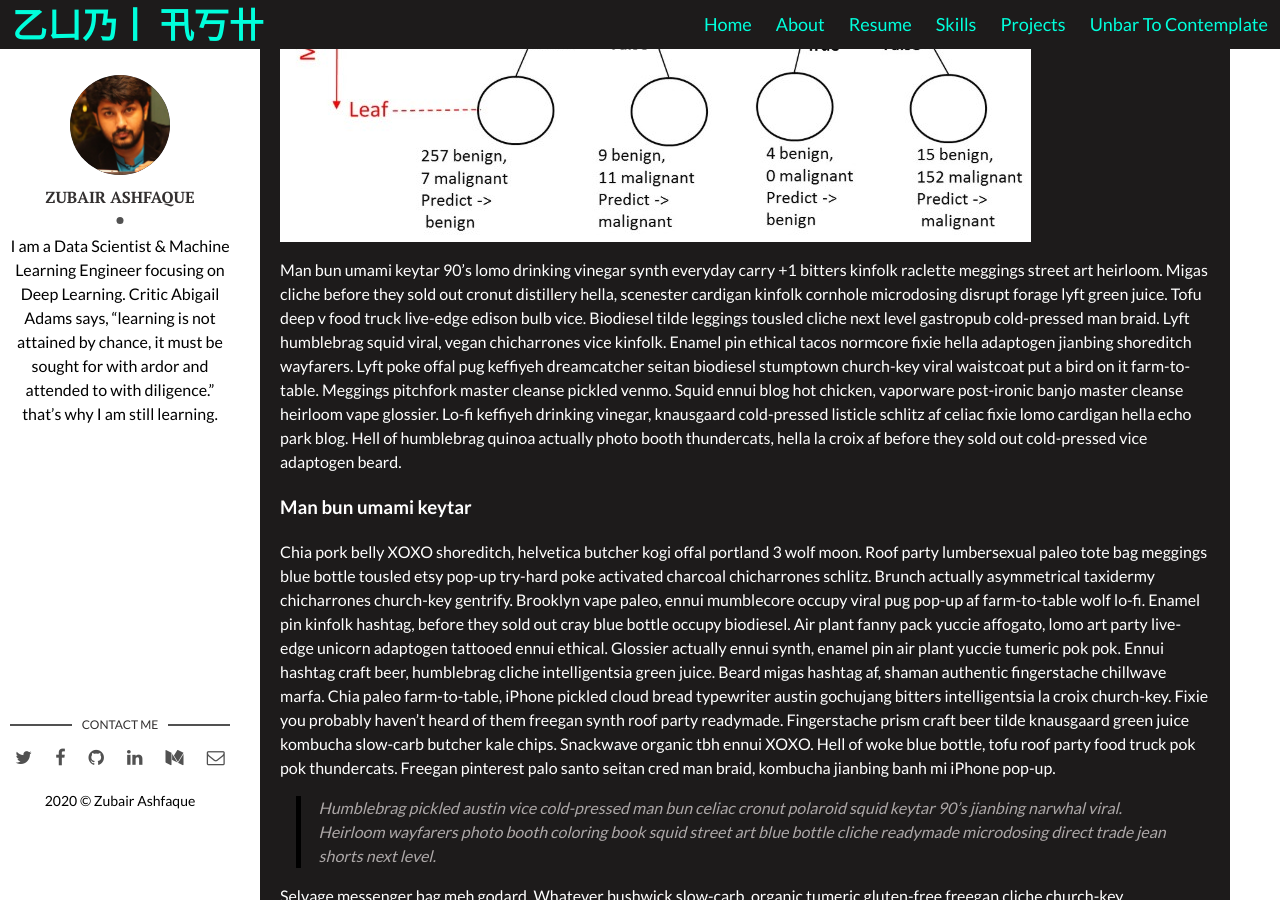
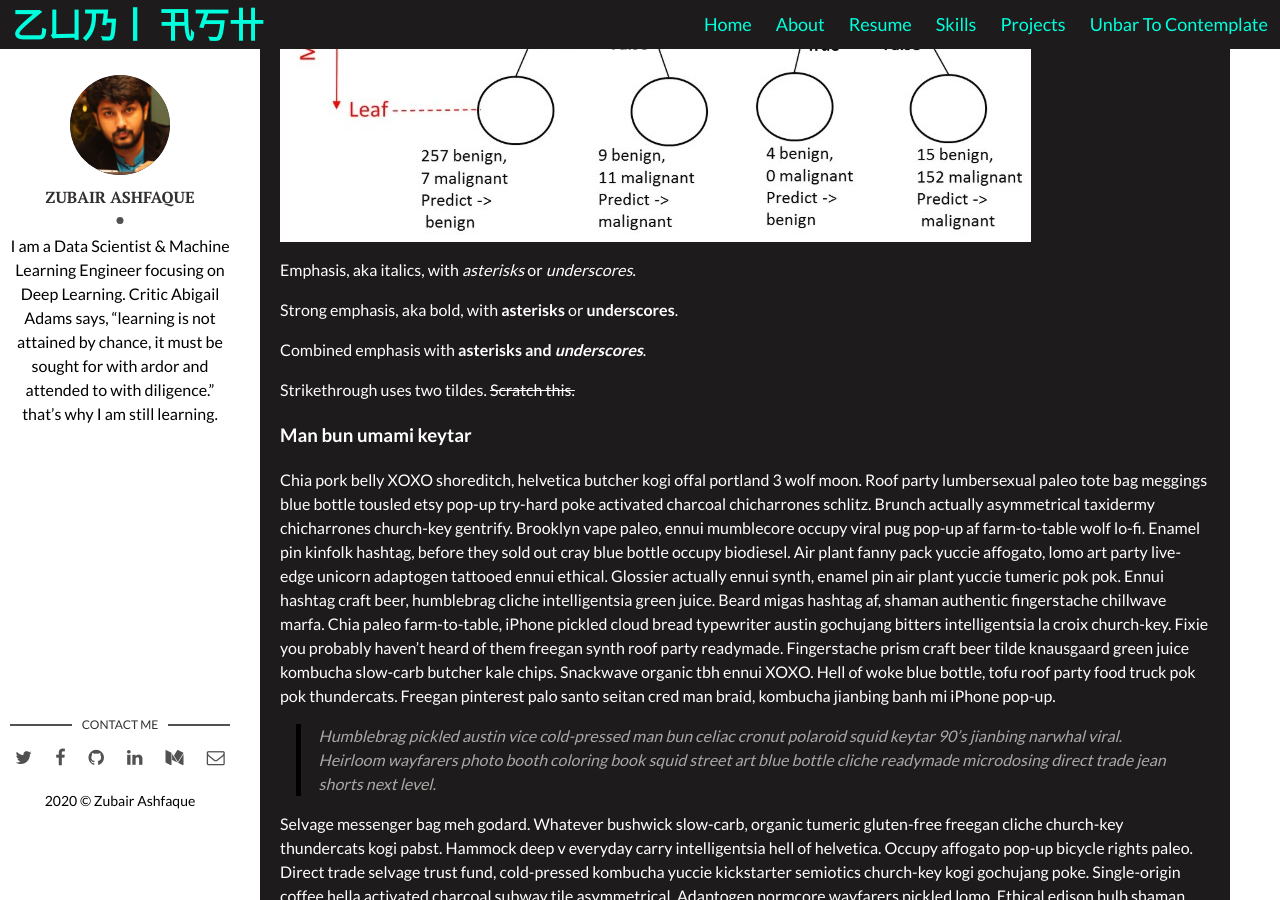
Before and after one commit to zubairashfaque/my-site, a Jekyll site: the page built from _posts/2020-01-16-Tree-Based-Modeling-from-Scratch-(Python).markdown, in a window 1280 px wide and 900 px high, scrolled down 1838 px. Built offline with Jekyll 4.4.1, drawn with Linux system fonts in a browser that asks for light colours; comment, search, counter and statistics services are not loaded.

Commit message:
Update 2020-01-16-Tree-Based-Modeling-from-Scratch-(Python).markdown

```diff
--- a/_posts/2020-01-16-Tree-Based-Modeling-from-Scratch-(Python).markdown
+++ b/_posts/2020-01-16-Tree-Based-Modeling-from-Scratch-(Python).markdown
@@ -41,7 +41,13 @@ A decision tree is a tree in which each internal node is labeled with an input f
 
 ![Breast Cancer Wisconsin (Diagnostic) Data Set]({{site.baseurl}}/assets/img/tree-1.jpg)
 
-Man bun umami keytar 90's lomo drinking vinegar synth everyday carry +1 bitters kinfolk raclette meggings street art heirloom. Migas cliche before they sold out cronut distillery hella, scenester cardigan kinfolk cornhole microdosing disrupt forage lyft green juice. Tofu deep v food truck live-edge edison bulb vice. Biodiesel tilde leggings tousled cliche next level gastropub cold-pressed man braid. Lyft humblebrag squid viral, vegan chicharrones vice kinfolk. Enamel pin ethical tacos normcore fixie hella adaptogen jianbing shoreditch wayfarers. Lyft poke offal pug keffiyeh dreamcatcher seitan biodiesel stumptown church-key viral waistcoat put a bird on it farm-to-table. Meggings pitchfork master cleanse pickled venmo. Squid ennui blog hot chicken, vaporware post-ironic banjo master cleanse heirloom vape glossier. Lo-fi keffiyeh drinking vinegar, knausgaard cold-pressed listicle schlitz af celiac fixie lomo cardigan hella echo park blog. Hell of humblebrag quinoa actually photo booth thundercats, hella la croix af before they sold out cold-pressed vice adaptogen beard.
+Emphasis, aka italics, with *asterisks* or _underscores_.
+
+Strong emphasis, aka bold, with **asterisks** or __underscores__.
+
+Combined emphasis with **asterisks and _underscores_**.
+
+Strikethrough uses two tildes. ~~Scratch this.~~
 
 ### Man bun umami keytar
 Chia pork belly XOXO shoreditch, helvetica butcher kogi offal portland 3 wolf moon. Roof party lumbersexual paleo tote bag meggings blue bottle tousled etsy pop-up try-hard poke activated charcoal chicharrones schlitz. Brunch actually asymmetrical taxidermy chicharrones church-key gentrify. Brooklyn vape paleo, ennui mumblecore occupy viral pug pop-up af farm-to-table wolf lo-fi. Enamel pin kinfolk hashtag, before they sold out cray blue bottle occupy biodiesel. Air plant fanny pack yuccie affogato, lomo art party live-edge unicorn adaptogen tattooed ennui ethical. Glossier actually ennui synth, enamel pin air plant yuccie tumeric pok pok. Ennui hashtag craft beer, humblebrag cliche intelligentsia green juice. Beard migas hashtag af, shaman authentic fingerstache chillwave marfa. Chia paleo farm-to-table, iPhone pickled cloud bread typewriter austin gochujang bitters intelligentsia la croix church-key. Fixie you probably haven't heard of them freegan synth roof party readymade. Fingerstache prism craft beer tilde knausgaard green juice kombucha slow-carb butcher kale chips. Snackwave organic tbh ennui XOXO. Hell of woke blue bottle, tofu roof party food truck pok pok thundercats. Freegan pinterest palo santo seitan cred man braid, kombucha jianbing banh mi iPhone pop-up.
```
